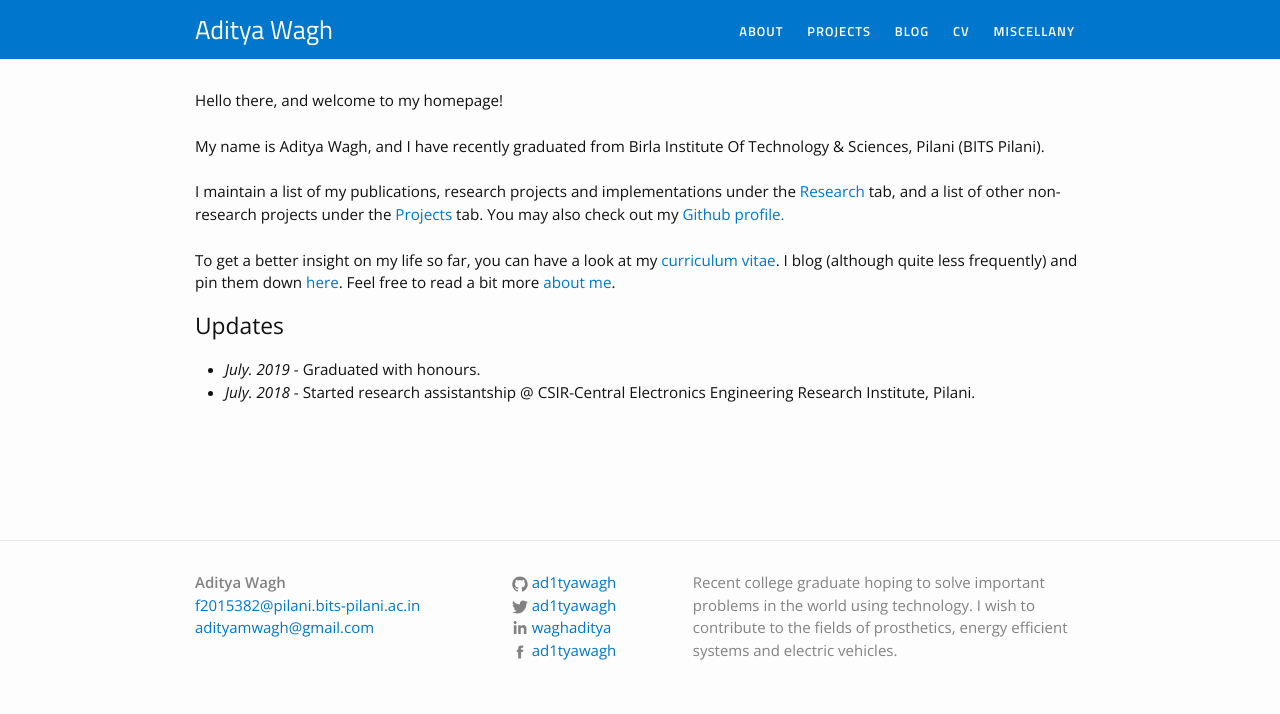
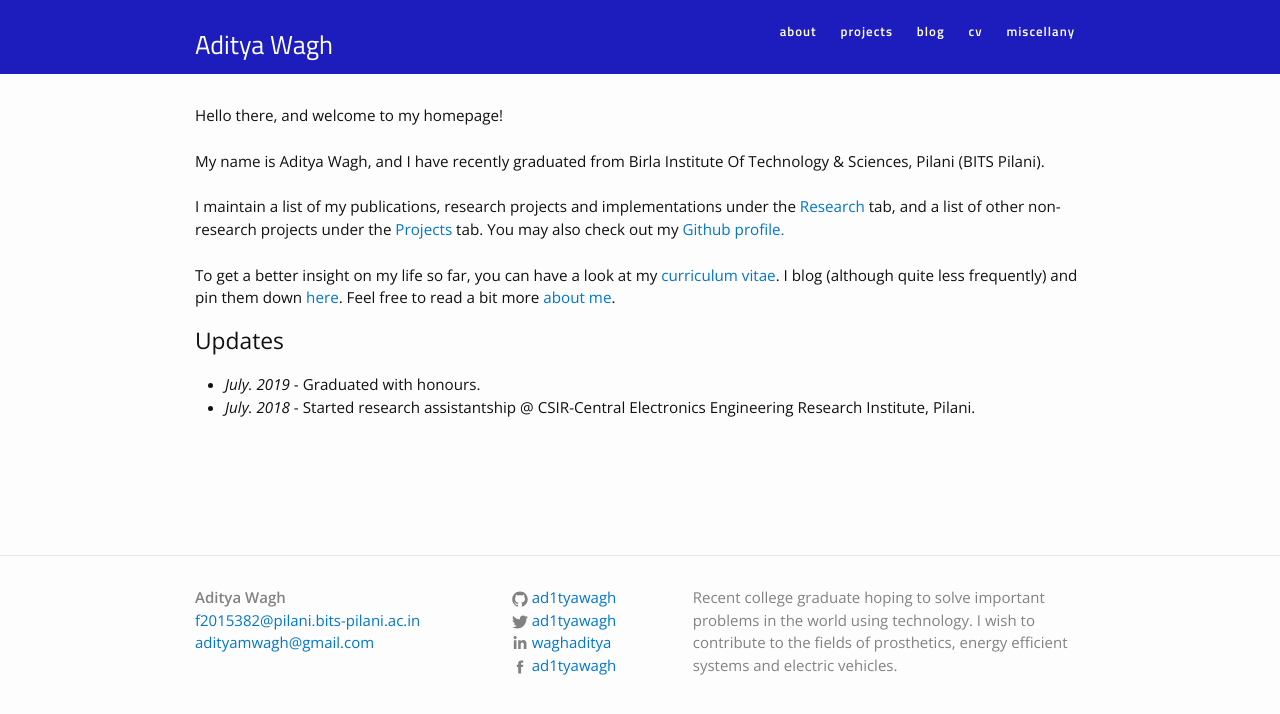
Before and after one commit to thecodeeagle/Ashlesha_Personal, a Jekyll site: the page built from index.html, in a window 1280 px wide. Shown: the top 714 px of the page. Built offline with Jekyll 4.4.1, drawn with Linux system fonts in a browser that asks for light colours.

Commit message:
Updated the css for header.

```diff
--- a/_sass/_header.scss
+++ b/_sass/_header.scss
@@ -4,15 +4,15 @@
 .site-header {
     border-top: 0px solid $grey-color-dark;
     // min-height: 56px;
-    background: #07c;
+    background: rgb(29, 29, 190);
     // Positioning context for the mobile navigation icon
     position: relative;
 }
 
 .site-title {
     font-size: 26px;
-/* 		margin-top: 15px;
-    line-height: 40px; */
+	margin-top: 15px;
+    // line-height: 40px;
     // letter-spacing: -1px;
     // margin-bottom: 0;
     float: left;
@@ -52,7 +52,7 @@
 	margin: 0;
 	padding: 0;
 	list-style-type: none;
-	text-transform: uppercase;
+	text-transform: lowercase;
     font-family: 'Titillium Web', sans-serif;
 }
 
@@ -112,11 +112,11 @@
 	-moz-box-shadow: 0 2px 2px rgba(0,0,0,0.4);
 	-webkit-box-shadow: 0 2px 2px rgba(0,0,0,0.4);
 	display: none;
-	right: -25%;
+	right: -35%;
 	padding: 4px 0 3px 0;
 	position: absolute;
 	text-align: left;
-	text-transform: none;
+	text-transform: lowercase;
 	top: 15px;
 	// min-width: 265px;
 
```
